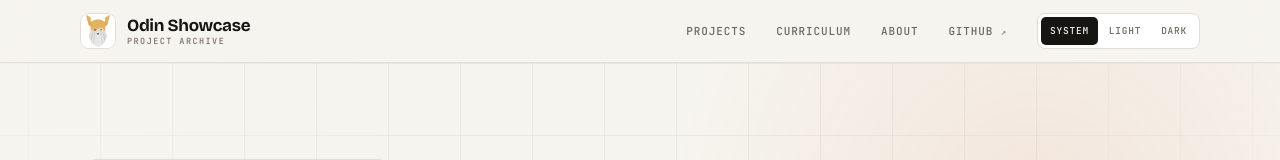
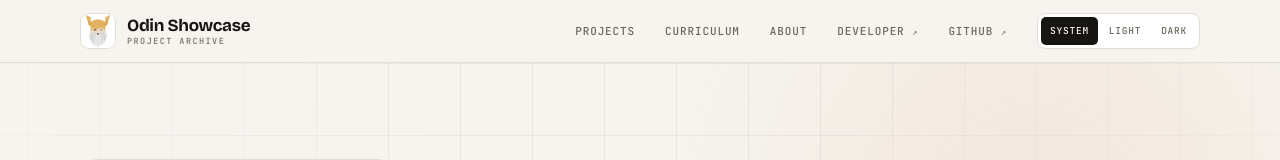
Before and after one commit to Sid2169/odin-showcase, a React (Vite) app: page / in a window 1280 px wide. Shown: the top 160 px of the page. Built offline with nearby package versions, Linux system fonts and the light colour scheme.

Commit message:
feat: add developer portfolio backlink

```diff
--- a/src/components/Header.tsx
+++ b/src/components/Header.tsx
@@ -62,6 +62,14 @@ function Header({ preference, onThemeSelect }: HeaderProps) {
             About
           </a>
           <a
+            href={SITE.PORTFOLIO_URL}
+            target="_blank"
+            rel="noopener"
+            onClick={closeMenu}
+          >
+            Developer <span className="nav__arrow" aria-hidden="true">↗</span>
+          </a>
+          <a
             href={SITE.GITHUB_URL}
             target="_blank"
             rel="noopener noreferrer"
--- a/src/constants.ts
+++ b/src/constants.ts
@@ -13,6 +13,7 @@ export const SITE = {
   DESCRIPTION: 'A showcase of projects built while following The Odin Project curriculum',
   AUTHOR: 'Siddhartha',
   ROLE: 'Full Stack Web Engineer',
+  PORTFOLIO_URL: 'https://sidsingh.vercel.app/',
   GITHUB_URL: 'https://github.com/Sid2169',
   ODIN_URL: 'https://www.theodinproject.com',
   ODIN_PATHS: {
```
